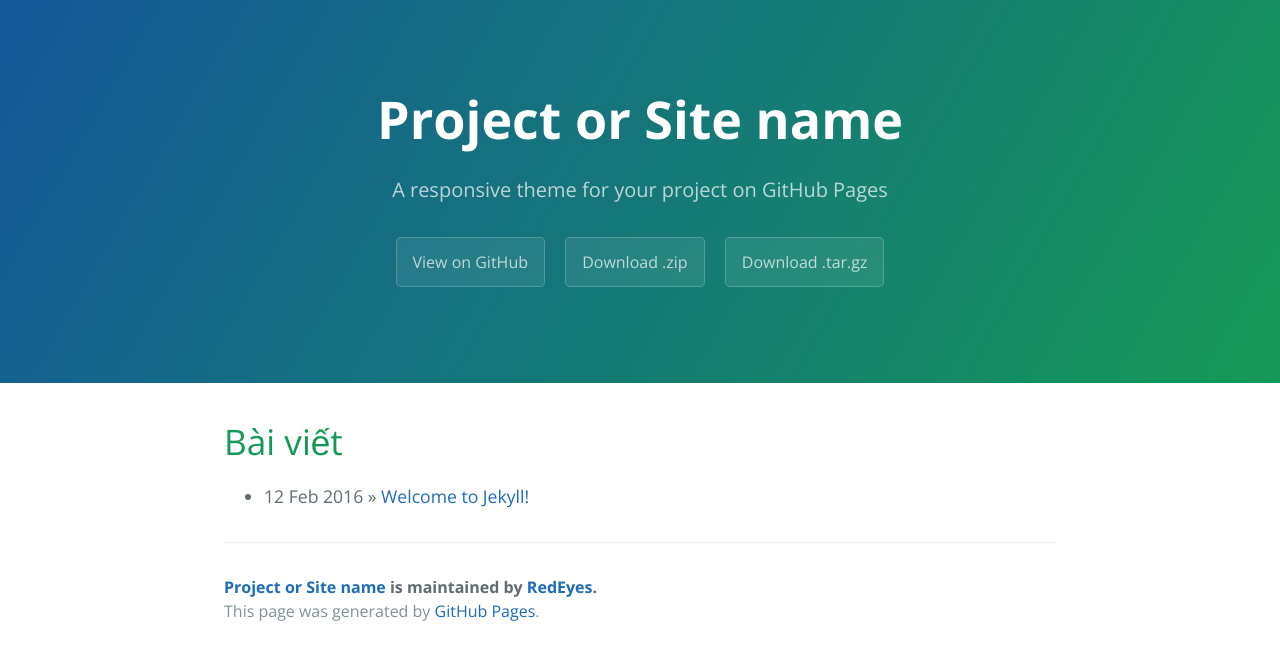
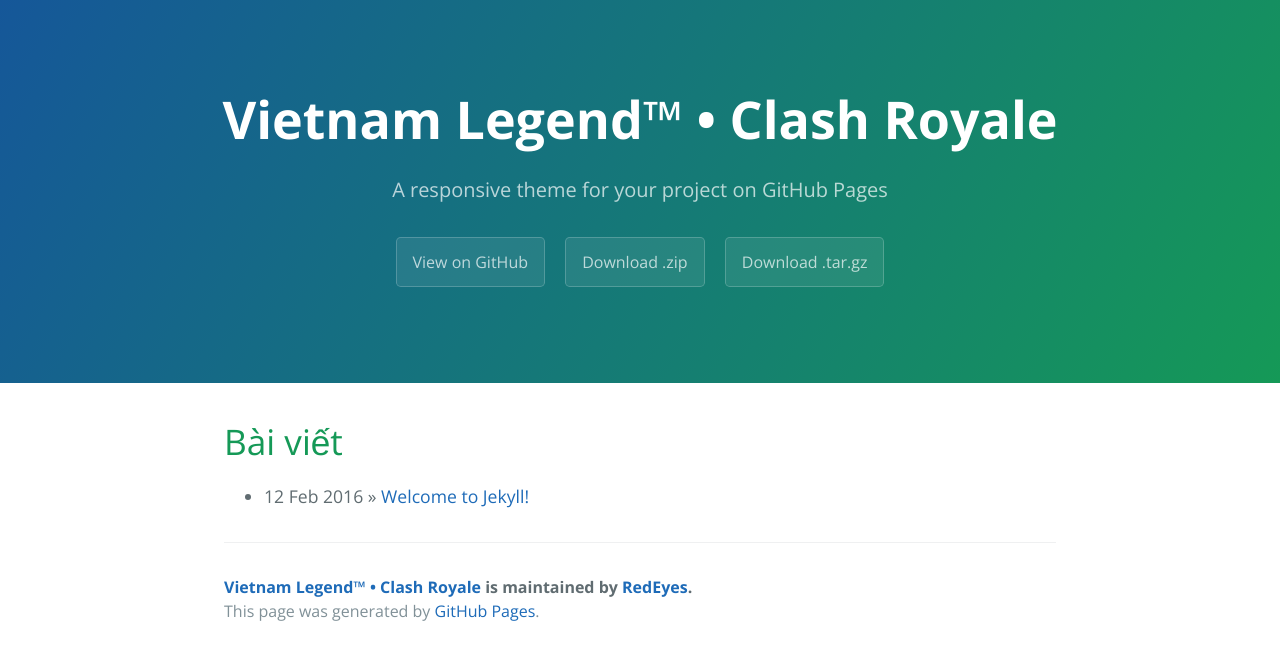
Before and after one commit to r1verONE/r1verOne.github.io, a Jekyll site: the page built from index.html, in a window 1280 px wide. Shown: the top 660 px of the page. Built offline with Jekyll 4.4.1, drawn with Linux system fonts in a browser that asks for light colours; the list of posts is cut into pages by our own code.

Commit message:
Update _config.yml

```diff
--- a/_config.yml
+++ b/_config.yml
@@ -1,5 +1,5 @@
 # Setup
-title:        Project or Site name
+title:        Vietnam Legend™ • Clash Royale
 tagline:      A responsive theme for your project on GitHub Pages
 baseurl:      ""
 paginate:     1
```
